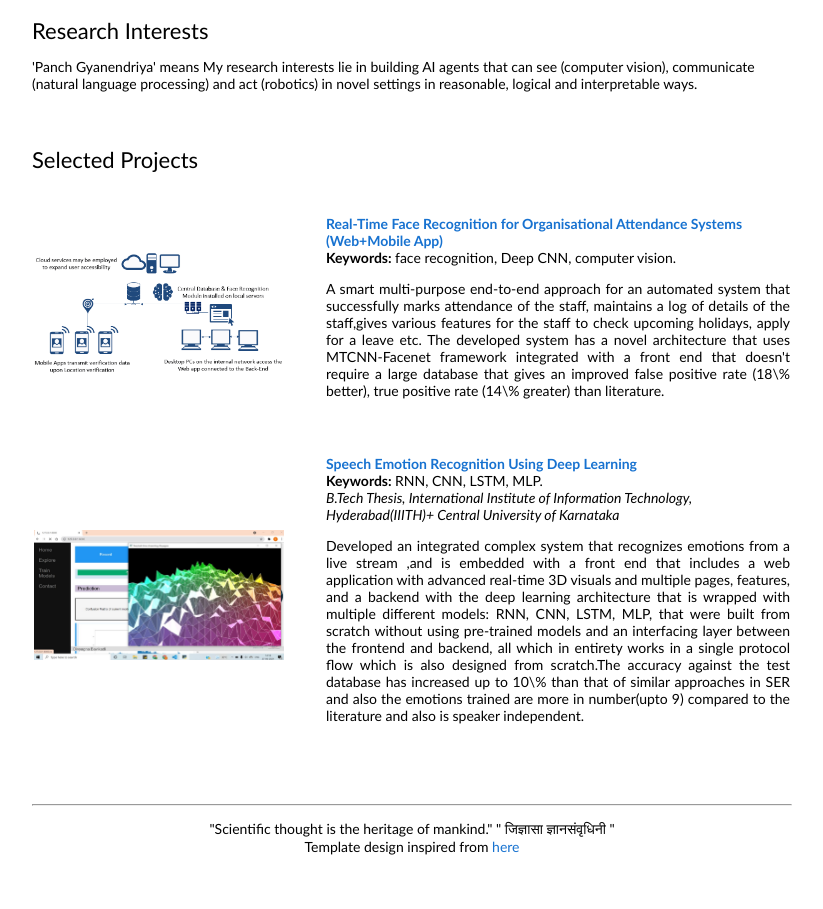
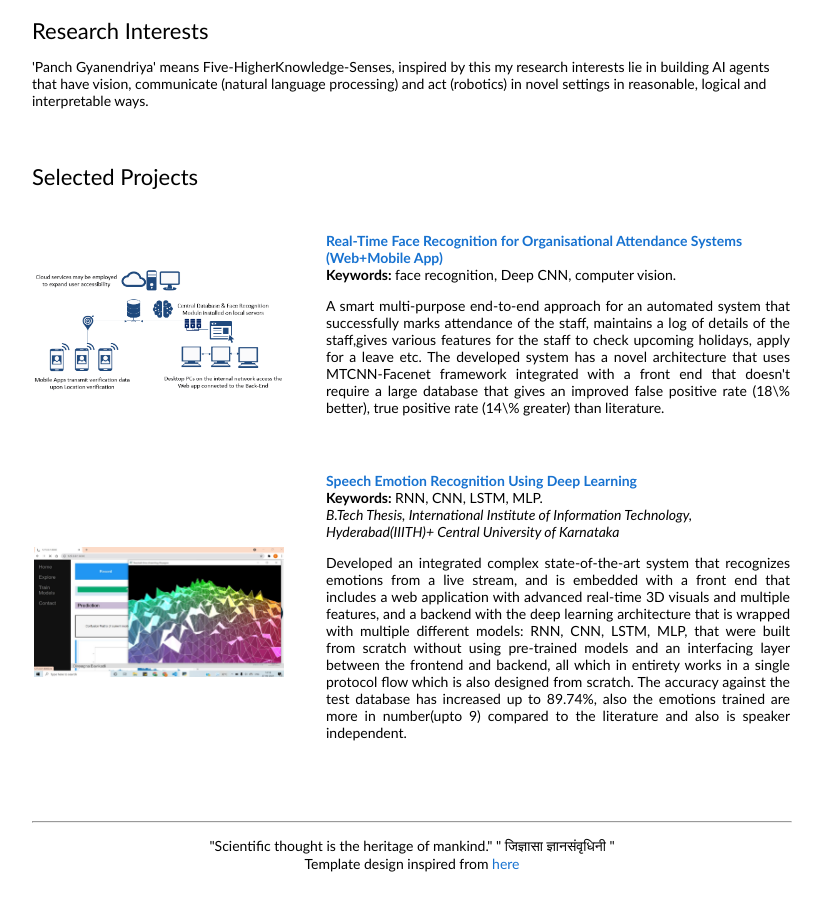
Before and after one commit to DivyagnaB/home, a plain HTML site: page index.html in a window 1280 px wide. Shown: the part 395-1304 px from the top of the page, without its empty margins (228-1051 px from the left). Drawn offline with Linux system fonts and the light colour scheme.

Commit message:
Update index.html

```diff
--- a/index.html
+++ b/index.html
@@ -44,8 +44,7 @@
             <td style="padding:20px;width:100%;vertical-align:middle">
               <heading>Research Interests</heading>
               <p>
-                 'Panch Gyanendriya' means
-              My research interests lie in building AI agents that can see (computer vision), communicate (natural language processing) and act (robotics) in novel settings in reasonable, logical and interpretable ways.
+                 'Panch Gyanendriya' means Five-HigherKnowledge-Senses, inspired by this my research interests lie in building AI agents that have vision, communicate (natural language processing) and act (robotics) in novel settings in reasonable, logical and interpretable ways.
 		    </p>
             </td>
           </tr>
@@ -187,13 +186,12 @@
         <strong>Keywords: </strong> RNN, CNN, LSTM, MLP.
         <br>
           <em>B.Tech Thesis, International Institute of Information Technology, Hyderabad(IIITH)+ Central University of Karnataka</em>
-          <p align="justify">Developed an integrated complex system that recognizes emotions from a live stream ,and is embedded with a front end that
-includes a web application with advanced real-time 3D visuals and multiple pages, features, and
+          <p align="justify">Developed an integrated complex state-of-the-art system that recognizes emotions from a live stream, and is embedded with a front end that
+includes a web application with advanced real-time 3D visuals and multiple features, and
 a backend with the deep learning architecture that is wrapped with multiple different models:
 RNN, CNN, LSTM, MLP, that were built from scratch without using pre-trained models and an
 interfacing layer between the frontend and backend, all which in entirety works in a single
-protocol flow which is also designed from scratch.The accuracy against the test database has increased up to 10\% than that of similar approaches in
-SER and also the emotions trained are more in number(upto 9) compared to the literature and also is speaker independent.
+protocol flow which is also designed from scratch. The accuracy against the test database has increased up to 89.74%, also the emotions trained are more in number(upto 9) compared to the literature and also is speaker independent.
 	      </p>
         </td>
           </tr>
```
